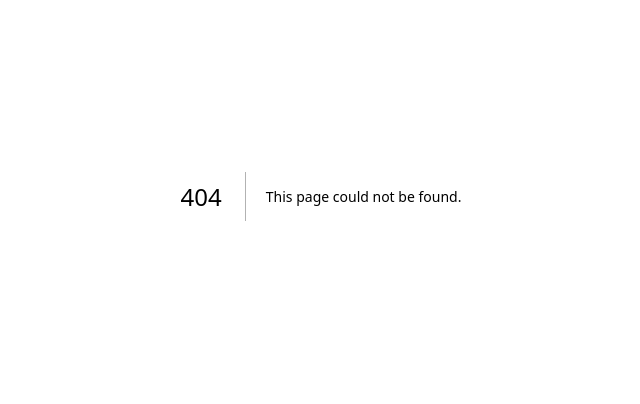
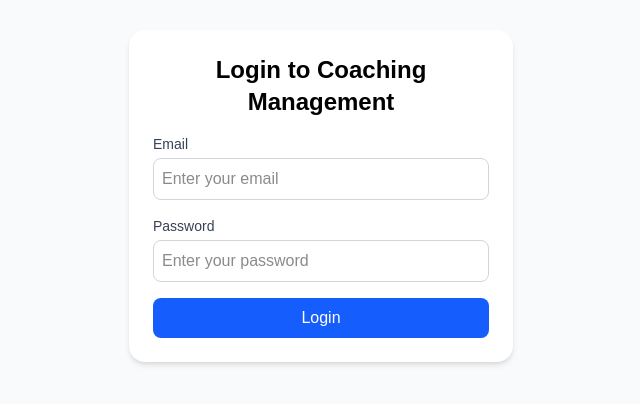
Before and after one commit to purvikayadav/coaching-management, a Next.js app: page /login in a window 1280 px wide. Before the commit this address had no page. Shown: the part 204-608 px from the top of the page, without its empty margins (319-959 px from the left). Built offline with nearby package versions, Linux system fonts and the light colour scheme.

Commit message:
add login page.

```diff
--- /dev/null
+++ b/app/login/page.jsx
@@ -0,0 +1,40 @@
+export default function LoginPage() {
+  return (
+    <main className="min-h-screen flex flex-col items-center justify-center bg-gray-50">
+      <div className="w-full max-w-sm bg-white p-6 rounded-2xl shadow-md">
+        <h2 className="text-2xl font-semibold mb-4 text-center text-black">
+          Login to Coaching Management
+        </h2>
+
+        <form className="space-y-4">
+          <div>
+            <label className="block text-sm font-medium text-gray-700">Email</label>
+            <input
+              type="email"
+              className="w-full mt-1 border border-gray-300 rounded-lg p-2 focus:ring-2 focus:ring-blue-500 focus:outline-none"
+              placeholder="Enter your email"
+              required
+            />
+          </div>
+
+          <div>
+            <label className="block text-sm font-medium text-gray-700">Password</label>
+            <input
+              type="password"
+              className="w-full mt-1 border border-gray-300 rounded-lg p-2 focus:ring-2 focus:ring-blue-500 focus:outline-none"
+              placeholder="Enter your password"
+              required
+            />
+          </div>
+
+          <button
+            type="submit"
+            className="w-full bg-blue-600 text-white py-2 rounded-lg hover:bg-blue-700 transition"
+          >
+            Login
+          </button>
+        </form>
+      </div>
+    </main>
+  );
+}
--- a/app/page.tsx
+++ b/app/page.tsx
@@ -1,8 +1,17 @@
+import Link from "next/link";
+
 export default function HomePage() {
   return (
-    <main>
+    <main className="p-6">
       <h1>Welcome to the Coaching Management System</h1>
       <p>Manage your coaching sessions, clients, and schedules efficiently.</p>
+
+      <Link
+        href="/login"
+        className="inline-block mt-4 text-blue-600 hover:underline"
+      >
+        Go to Login
+      </Link>
     </main>
   );
 }
```
